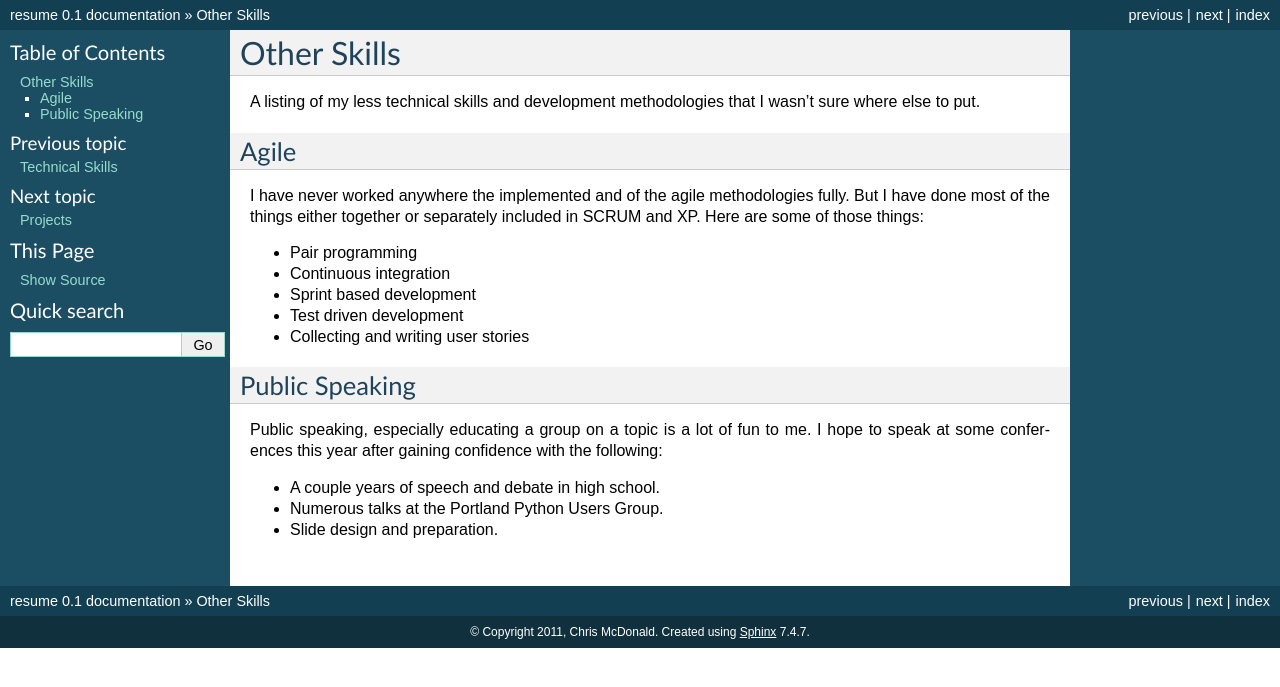
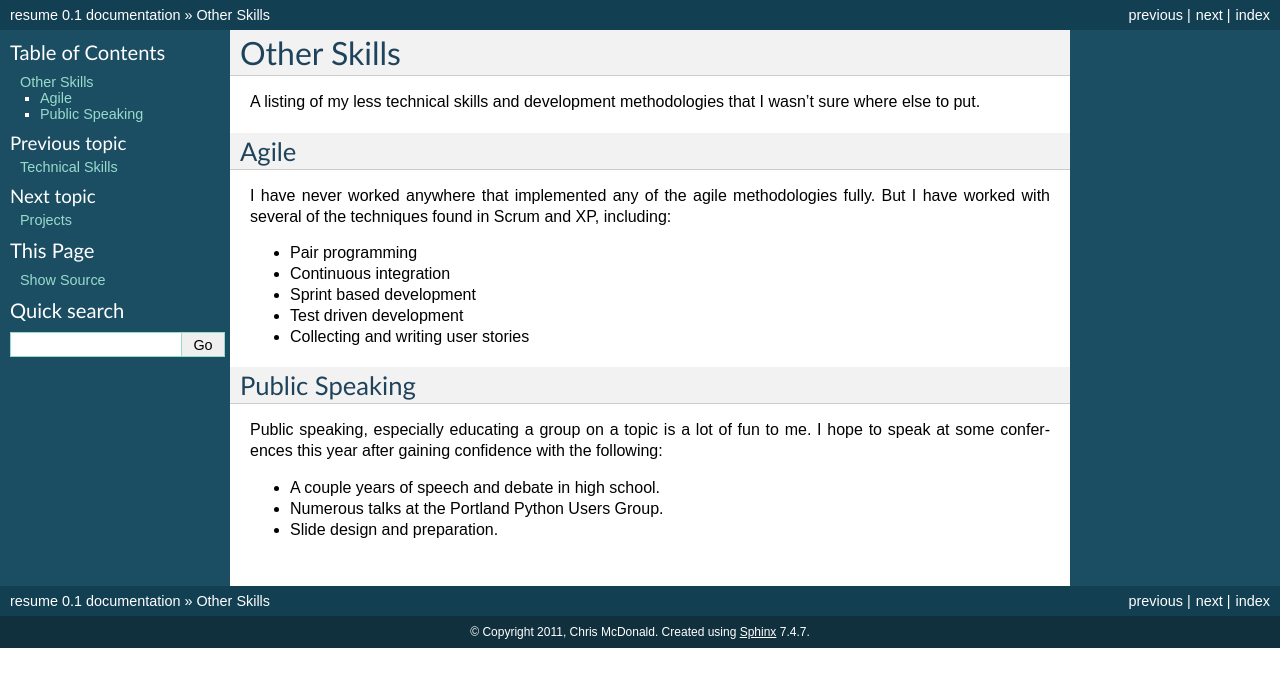
Before and after one commit to wraithan/resume, a Sphinx documentation site: the page built from docs/other_skills.rst, in a window 1280 px wide. Shown: the top 687 px of the page. Built offline with Sphinx 7.4.7, drawn with Linux system fonts in a browser that asks for light colours.

Commit message:
rephrase agile section of other skills

```diff
--- a/docs/other_skills.rst
+++ b/docs/other_skills.rst
@@ -9,10 +9,9 @@ that I wasn't sure where else to put.
 Agile
 #####
 
-I have never worked anywhere the implemented and of the agile
-methodologies fully. But I have done most of the things either
-together or separately included in SCRUM and XP. Here are some of
-those things:
+I have never worked anywhere that implemented any of the agile
+methodologies fully. But I have worked with several of the techniques
+found in Scrum and XP, including:
 
 * Pair programming
 * Continuous integration
```
